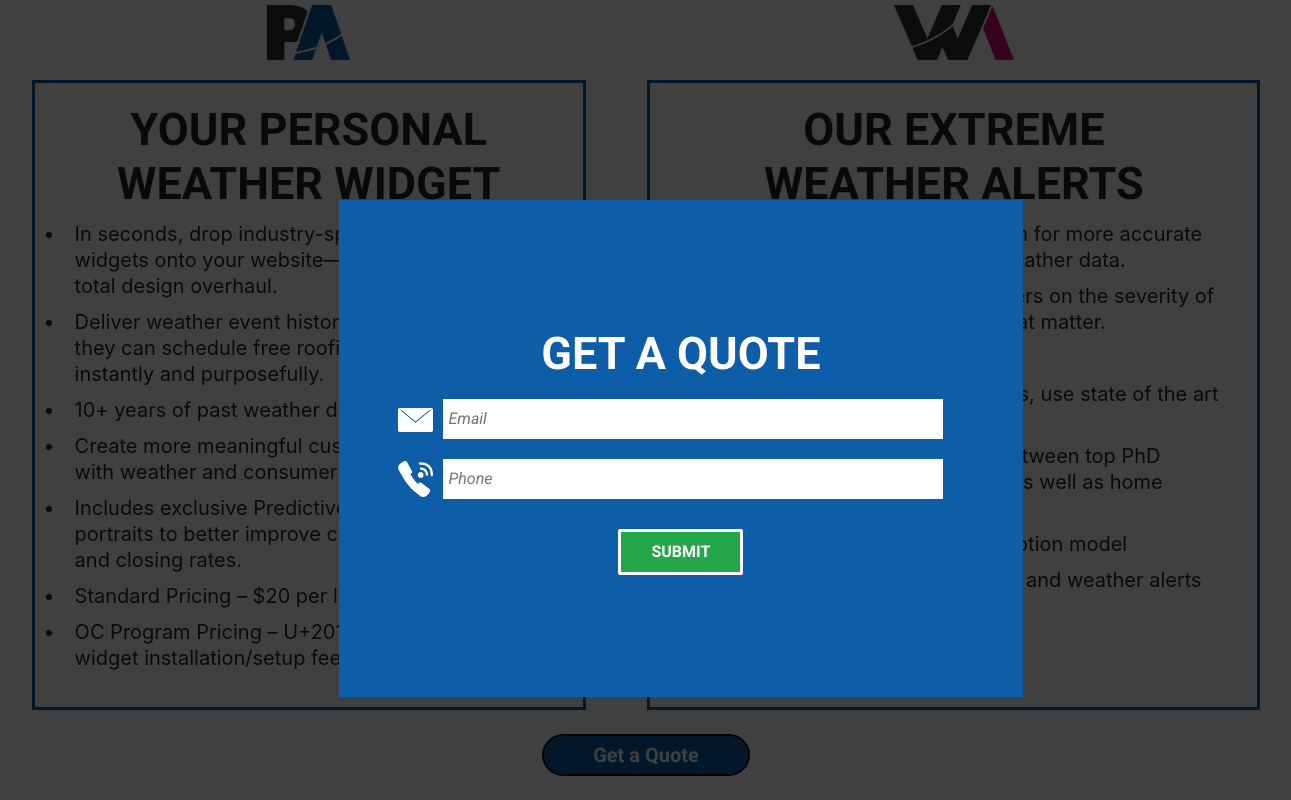
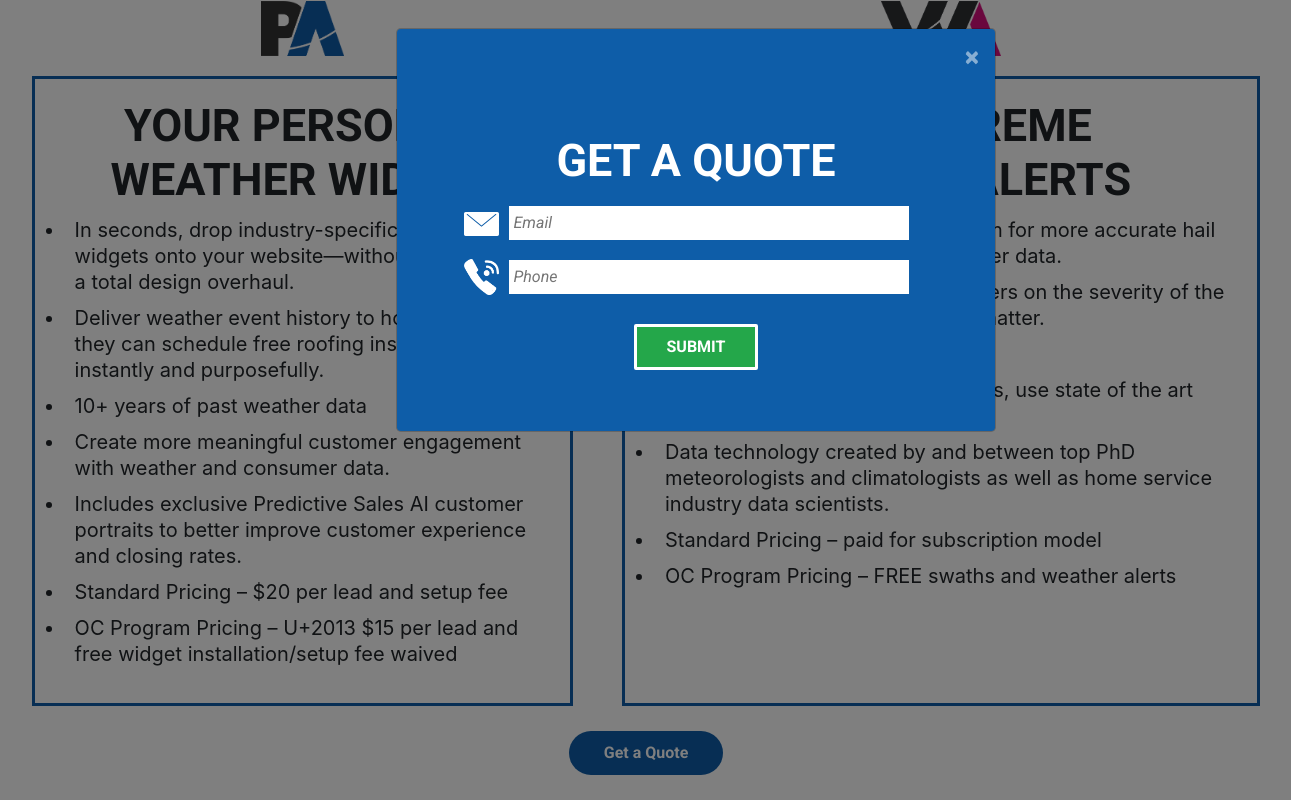
Before and after one commit to loganmorganml1/Spectrum-Splash-Page, a plain HTML site: page index.html in a window 1536 px wide. Both pictures are taken after a click on the button "Get a Quote". Shown: the whole page, without its empty margins (122-1413 px from the left). Drawn offline with nearby package versions, Linux system fonts and the light colour scheme.

Commit message:
added Modal button + additional formatting

```diff
--- a/assets/css/style.css
+++ b/assets/css/style.css
@@ -20,6 +20,7 @@ h1 {
   font-weight: 900;
   font-size: 35px;
   color: white;
+  text-transform: uppercase;
 }
 
 h2 {
@@ -28,6 +29,7 @@ h2 {
   font-size: 25px;
   text-align: center;
   padding: 0 60px;
+  text-transform: uppercase;
 }
 
 p {
@@ -97,11 +99,11 @@ li {
 
 /*quote section*/
 
-#form-section {
+.form-section {
   background-color: rgb(14, 93, 168);
 }
 
-#form-section h2 {
+.form-section h2 {
   color: white;
   padding-top: 50px;
 }
@@ -148,8 +150,12 @@ form button {
   width: 30px;
 }
 
- #modal-button{
-    display:none;
+#modal-button {
+  display: none;
+}
+
+#x {
+  display: none;
 }
 
 /*tablet design*/
@@ -164,12 +170,11 @@ form button {
     padding: 0;
   }
 
-
   /*storm leads section*/
 
   .hero {
     height: 220px;
-  align-items:flex-start;
+    align-items: flex-start;
     padding-left: 40px;
   }
   #predictive-sales-ai-logo {
@@ -187,7 +192,7 @@ form button {
   }
   .weather-apps-section {
     padding: 0;
-  margin:20px;
+    margin: 20px;
   }
 
   .weather-apps-section h2 {
@@ -200,16 +205,15 @@ form button {
     margin-bottom: 20px;
   }
 
-.border-text{
+  .border-text {
     border: solid;
     border-width: 3px;
     border-color: rgb(14, 93, 168);
     height: 100%;
     padding: 20px 10px;
-
   }
 
-.border-text li{
+  .border-text li {
     padding: 0 10px;
     margin-left: 20px;
   }
@@ -279,11 +283,14 @@ form {
     margin: 25px 10%;
   }
   .weather-apps-section {
-  margin:0;
+    margin: 0;
   }
 
-#weather-alerts {
-    margin-left:5%;
+
+
+  #weather-widget{
+    padding:0 4% 0 0;
+    width: 95%;
   }
 
   .weather-apps-section h2 {
@@ -295,16 +302,15 @@ form {
     margin-bottom: 20px;
   }
 
-.border-text{
+  .border-text {
     border: solid;
     border-width: 3px;
     border-color: rgb(14, 93, 168);
     height: 100%;
     padding: 20px 10px;
-
   }
 
-.border-text li{
+  .border-text li {
     padding: 0 10px;
     margin-left: 20px;
   }
@@ -314,44 +320,48 @@ form {
   }
 
   /*quote section*/
-
-#form-section{
-    position:fixed;
-    z-index:1;
-    left: 30%;
-    top: 25%;
-    padding: 5% 6%;
-    box-shadow: 10px 10px 1000px 1000px rgba(0, 0, 0, 0.75);
+  .hidden {
+    display: none;
   }
 
-form input {
-  width: 500px;
-  height: 40px;
-  padding: 5px;
+  #modal-button {
+    display: flex;
+    flex-direction: column;
+    align-items: center;
+    justify-content: center;
+  }
+
+.btn-primary{
+    padding: 10px 35px;
+    font-size: 30;
+    font-family: 'Roboto', sans-serif;
+    font-weight: 700;
+    border: none;
+    margin-bottom: 25px;
+    border-radius: 25px;
+    background-color: rgb(14, 93, 168);
 }
 
   form {
     flex-direction: column;
-  width: 500px;
   }
 
-#modal-button{
-    display:flex;
-    flex-direction: column;
-  align-items: center;
-  justify-content: center;
-  margin: 25px;
-  display:relative;
+  form input {
+    width: 400px;
+  }
 
+  .modal-content {
+    background-color: rgb(14, 93, 168);
+    width: 120%;
   }
-#modal-button button{
-    font-family: 'Roboto', sans-serif;
-    font-weight: 700;
-    font-size: 20px;
-    padding: 5px 50px;
-    color:white;
-    background-color: rgb(14, 93, 168);
-    border:none;
-    border-radius: 20px;
+
+  .close {
+    background-color: white;
+    color: white;
+  }
+
+  .modal-header-section {
+    margin-right: 15px;
+    margin-top: 15px;
   }
 }
--- a/index.html
+++ b/index.html
@@ -17,7 +17,7 @@
     <div class="storm-leads-section">
         <div class="hero">
             <img src="./assets/img/logos/PSAI logo length white.png" alt="Predictive Sales AI logo" id="predictive-sales-ai-logo">
-            <h1>STORM LEADS GO DIGITAL</h1>
+            <h1>Storm Leads Go Digital</h1>
         </div>
         <div id="storm-leads-copy">
             <p style="font-weight: 500;">Ever wonder how you could capture storm leads without canvassing? Now with our new partner Spectrum, you can do just that and more!</p>
@@ -28,7 +28,7 @@
         <div class="weather-apps-section" id="weather-widget">
             <img src="./assets/img/logos/Predictive-Apps-icon.png" alt="Predictive Apps logo" class="logo-icon">
             <div class="border-text">
-            <h2>YOUR PERSONAL WEATHER WIDGET</h2>
+                <h2>Your Personal<br>Weather Widget</h2>
                 <ul>
                     <li>In seconds, drop industry-specific chat-like widgets onto your website—without the need for a total design overhaul.</li>
                     <li>Deliver weather event history to homeowners, so they can schedule free roofing inspections instantly and purposefully.</li>
@@ -43,7 +43,7 @@
         <div class="weather-apps-section" id="weather-alerts">
             <img src="./assets/img/logos/weather-alerts-icon.png" alt="Predictive Apps logo" class="logo-icon">
             <div class="border-text">
-            <h2>OUR EXTREME<br> WEATHER ALERTS</h2>
+                <h2>Our Extreme<br>Weather Alerts</h2>
                 <ul>
                     <li>In minutes, sign up your entire team for more accurate hail swath and past and present weather data.</li>
                     <li>Educate yourself and your customers on the severity of the weather in the service areas that matter.</li>
@@ -56,10 +56,10 @@
             </div>
         </div>
     </div>
-    <div id="form-section">
-        <h2>GET A QUOTE</h2>
+    <div class="form-section hidden">
+        <h2>Get a Quote</h2>
         <form>
-            <title>GET A QUOTE</title>
+            <title>Get a Quote</title>
             <div class="quote-field">
                 <i><img src="/assets/img/email-icon.svg" alt="email icon" class="form-icon"></i>
                 <input type="text" id="email" placeholder="Email" required>
@@ -71,8 +71,41 @@
             <button onclick="SendMail()" type="submit">SUBMIT</button>
         </form>
     </div>
+
+        <!-- Button trigger modal -->
         <div id="modal-button">
-        <button>Get a Quote</button>
+        <button type="button" class="btn-primary" data-toggle="modal" data-target="#exampleModal">
+            Get a Quote
+        </button>
+        </div>
+
+        <!-- Modal -->
+        <div class="modal fade" id="exampleModal" tabindex="-1" role="dialog" aria-labelledby="exampleModalLabel" aria-hidden="true">
+            <div class="modal-dialog" role="document">
+                <div class="modal-content">
+                    <div class="modal-header-section">
+                        <button type="button" class="close" data-dismiss="modal" aria-label="Close">
+                            <span aria-hidden="true">&times;</span>
+                        </button>
+                    </div>
+                    <div class="modal-body">
+                        <div class="form-section">
+                            <h2>Get a Quote</h2>
+                            <form>
+                                <div class="quote-field">
+                                    <i><img src="/assets/img/email-icon.svg" alt="email icon" class="form-icon"></i>
+                                    <input type="text" id="modal-email" placeholder="Email" required>
+                                </div>
+                                <div class="quote-field">
+                                    <i><img src="/assets/img/phone-icon.png" alt="phone icon" class="form-icon"></i>
+                                    <input type="text" id="modal-phone" placeholder="Phone">
+                                </div>
+                                <button onclick="SendMail()" type="submit">SUBMIT</button>
+                            </form>
+                        </div>
+                    </div>
+                </div>
+            </div>
         </div>
 
 
```
Also changed, not shown: 3 other files. Lines whose indentation alone changed are shown as unchanged.
